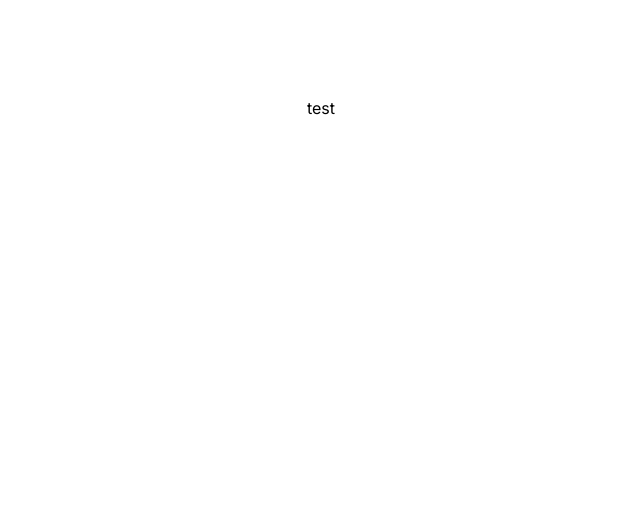
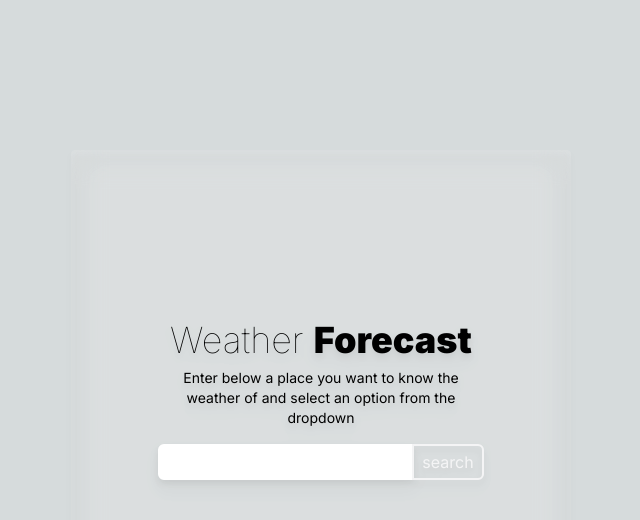
Before and after one commit to jaotors/weather-app-ts, a Next.js app: page / in a window 1280 px wide. Shown: the top 520 px of the page, without its empty margins (319-959 px from the left). Built offline with nearby package versions, Linux system fonts and the light colour scheme.

Commit message:
Add search form

```diff
--- /dev/null
+++ b/app/_components/weather-form.tsx
@@ -0,0 +1,89 @@
+'use client'
+
+import { useState, ChangeEvent } from 'react'
+import { useRouter } from 'next/navigation'
+
+import type { GeoLocationOptionType } from '../_types'
+
+const GEO_API_URL = 'http://api.openweathermap.org/geo/1.0/direct'
+
+const WeatherForm = (): JSX.Element => {
+  const router = useRouter()
+  const [keyword, setKeyword] = useState<string>('')
+  const [options, setOptions] = useState<[]>([])
+  const [selectedOption, setSlectedOption] =
+    useState<GeoLocationOptionType | null>(null)
+
+  const handleInputChange = (evt: ChangeEvent<HTMLInputElement>) => {
+    const value = evt.target.value.trim()
+    setKeyword(value)
+
+    const query = `q=${value.trim()}&limit=5&appid=${
+      process.env.NEXT_PUBLIC_WEATHER_API_KEY
+    }`
+    const fetchUrl = `${GEO_API_URL}?${query}`
+
+    if (value === '') return
+
+    fetch(fetchUrl)
+      .then((response) => response.json())
+      .then((data) => setOptions(data))
+  }
+
+  const handleOptionSelect = (option: GeoLocationOptionType) => {
+    setKeyword(option.name)
+    setSlectedOption(option)
+    setOptions([])
+  }
+
+
+  const handleSearch = () => {
+    if (selectedOption === null) return
+
+    const { lat, lon, name } = selectedOption
+
+    router.push(`/weather/${name}/${lat}/${lon}`)
+  }
+
+  return (
+    <section className='w-full md:max-w-[500px] p-4 flex flex-col text-center items-center justify-center md:px-10 lg:p-24 h-full lg:h-[500px] bg-white bg-opacity-20 backdrop-blur-lg drop-shadow-lg rounded'>
+      <h1 className='text-4xl font-thin'>
+        Weather <span className='font-black'>Forecast</span>
+      </h1>
+      <p className='text-sm mt-2'>
+        Enter below a place you want to know the weather of and select an option
+        from the dropdown
+      </p>
+
+      <div className='flex mt-10 md:mt-4 relative'>
+        <input
+          type='text'
+          value={keyword}
+          onChange={handleInputChange}
+          className='px-2 py-1 rounded-l-md border-2 border-white text-zinc-500'
+        />
+        <ul className='absolute top-9 bg-white ml-1 rounded-b-md text-zinc-500'>
+          {options.map((option: GeoLocationOptionType, index: number) => (
+            <li key={`${option.name} - ${index}`}>
+              <button
+                onClick={() => handleOptionSelect(option)}
+                className='text-left text-sm w-full hover:bg-zinc-700 hover:text-white px-2 py-1'
+              >
+                {option.name}
+              </button>
+            </li>
+          ))}
+        </ul>
+
+        <button
+          onClick={handleSearch}
+          className='rounded-r-md border-2 border-zinc-100 hover:border-zinc-500 hover:text-zinc-500 text-zinc-100 px-2 py-1'
+        >
+          search
+        </button>
+      </div>
+    </section>
+  )
+}
+
+export default WeatherForm
--- /dev/null
+++ b/app/_types/index.ts
@@ -0,0 +1,5 @@
+export type GeoLocationOptionType = {
+  name: string
+  lon: number
+  lat: number
+}
--- a/app/globals.css
+++ b/app/globals.css
@@ -18,5 +18,5 @@
 
 body {
   color: rgb(var(--foreground-rgb));
-  background: var(--background-start-rgb, #000);
+  background: rgb(var(--background-start-rgb));
 }
--- a/app/page.tsx
+++ b/app/page.tsx
@@ -1,7 +1,9 @@
-export default function Home() {
+import WeatherForm from './_components/weather-form'
+
+export default function Home(): JSX.Element {
   return (
-    <main className='flex min-h-screen flex-col items-center justify-between p-24'>
-      test
+    <main className='flex justify-center items-center h-[100vh] w-full'>
+      <WeatherForm />
     </main>
-  );
+  )
 }
--- /dev/null
+++ b/app/weather/[...city]/page.tsx
@@ -0,0 +1,24 @@
+const WEATHER_API_URL = 'https://api.openweathermap.org/data/2.5/weather'
+
+export default async function Weather({
+  params,
+}: {
+  params: { city: string[] }
+}) {
+  const [city, lat, lon] = params.city
+  const query = `lat=${lat}&lon=${lon}&units=metric&appid=${process.env.NEXT_PUBLIC_WEATHER_API_KEY}`
+  const fetchUrl = `${WEATHER_API_URL}?${query}`
+
+  const forecastData = await fetch(fetchUrl)
+    .then((response) => response.json())
+    .then((data) => data)
+
+  return (
+    <main className='flex justify-center items-center h-[100vh] w-full'>
+      <h1>{city}</h1>
+      <p>
+        {lat} {lon}
+      </p>
+    </main>
+  )
+}
```
